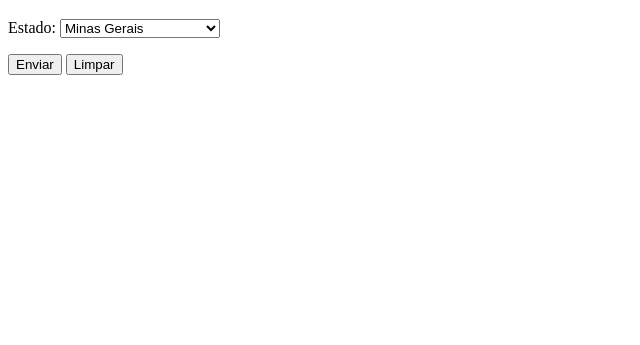
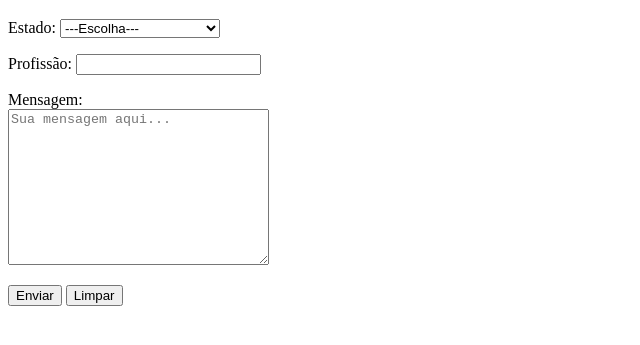
Before and after one commit to ThiagoHenriqueLinhares/html-css, a plain HTML site: page exercicios/ex025/form007.html in a window 1280 px wide. Shown: the part 61-406 px from the top of the page, without its empty margins (0-640 px from the left). Drawn offline with Linux system fonts and the light colour scheme.

Commit message:
Update form007.html

```diff
--- a/exercicios/ex025/form007.html
+++ b/exercicios/ex025/form007.html
@@ -11,11 +11,15 @@
         <p>
             <label for="iest">Estado: </label>
             <select name="estado" id="iest">
-                <optgroup label="Região Sudeste">
-                    <option value="MG">Minas Gerais</option>
-                    <option value="SP">São Paulo</option>
-                    <option value="RJ">Rio de Janeiro</option>
-                    <option value="ES">Espirito Santo</option>
+                <option value="">---Escolha---</option>
+                <optgroup label="Região Norte">
+                    <option value="AM">Amazonas</option>
+                    <option value="PA">Pará</option>
+                    <option value="RR">Roraima</option>
+                    <option value="AP">Amapá</option>
+                    <option value="RO">Rondônia</option>
+                    <option value="AC">Acre</option>
+                    <option value="TO">Tocantins</option>
                 </optgroup>
                 <optgroup label="Região Nordeste">
                     <option value="PI">Piauí</option>
@@ -28,8 +32,41 @@
                     <option value="AL">Alagoas</option>
                     <option value="SE">Sergipe</option>
                 </optgroup>
+                <optgroup label="Região Sudeste">
+                    <option value="MG">Minas Gerais</option>
+                    <option value="SP">São Paulo</option>
+                    <option value="RJ">Rio de Janeiro</option>
+                    <option value="ES">Espirito Santo</option>
+                </optgroup>
+                <optgroup label="Região Centro-Oeste">
+                    <option value="MT">Mato Grosso</option>
+                    <option value="MS">Mato Grosso do Sul</option>
+                    <option value="GO">Goiás</option>
+                </optgroup>
+                <optgroup label="Região Sul">
+                    <option value="RS">Rio Grande do Sul</option>
+                    <option value="PR">Paraná</option>
+                    <option value="SC">Santa Catarina</option>
+                </optgroup>
+                    <optgroup label="Distrito">
+                        <option value="DF">Distrito Federal</option>
+                    </optgroup>
             </select>
+        </p>
 
+        <p>
+            <label for="iprof">Profissão: </label>
+            <input type="text" name="prof" id="iprof" list="lstprof">
+            <datalist id="lstprof">
+                <option>Administrador</option>
+                <option>Cozinheiro</option>
+                <option>Programador</option>
+                <option>Vendedor</option>
+            </datalist>
+        </p>
+        <p>
+            <label for="imsg">Mensagem: </label><br>
+            <textarea name="msg" id="imsg" cols="30" rows="10" placeholder="Sua mensagem aqui..."></textarea>
         </p>
 
         <p>
```
